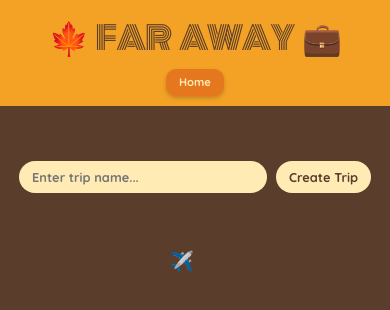
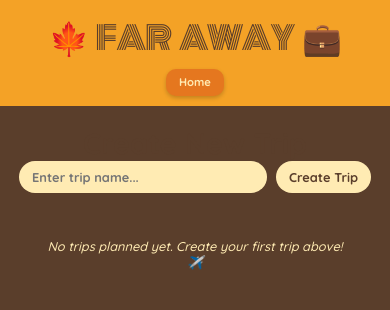
Before and after one commit to samyak2005/far_away, a React (Vite) app: page / in a window 390 px wide. Shown: the top 310 px of the page. Built offline with nearby package versions, Linux system fonts and the light colour scheme.

Commit message:
Update index.css

```diff
--- a/src/index.css
+++ b/src/index.css
@@ -221,6 +221,34 @@ input {
   color: #ffebb3;
 }
 
+.trips-list h2 {
+  color: #ffebb3;
+  font-size: 3.2rem;
+  text-align: center;
+  margin-bottom: 2.4rem;
+}
+
+.no-trips {
+  text-align: center;
+  color: #ffebb3;
+  font-size: 2rem;
+  font-style: italic;
+  padding: 2rem;
+}
+
+.trip-name {
+  font-size: 2rem;
+  color: #5a3e2b;
+  font-weight: 600;
+}
+
+.items-count {
+  background-color: #76c7ad;
+  padding: 0.4rem 1.2rem;
+  border-radius: 1rem;
+  color: #ffebb3;
+}
+
 /* Mobile Optimizations */
 @media (max-width: 768px) {
   html {
@@ -261,6 +289,14 @@ input {
 
   .trip-form input {
     min-width: 200px;
+  }
+
+  .trips-list h2 {
+    font-size: 2.8rem;
+  }
+
+  .no-trips {
+    font-size: 1.8rem;
   }
 }
 
@@ -318,4 +354,13 @@ input {
     align-items: flex-start;
     gap: 0.8rem;
   }
+
+  .trips-list h2 {
+    font-size: 2.4rem;
+  }
+
+  .no-trips {
+    font-size: 1.6rem;
+    padding: 1.6rem;
+  }
 }
```
